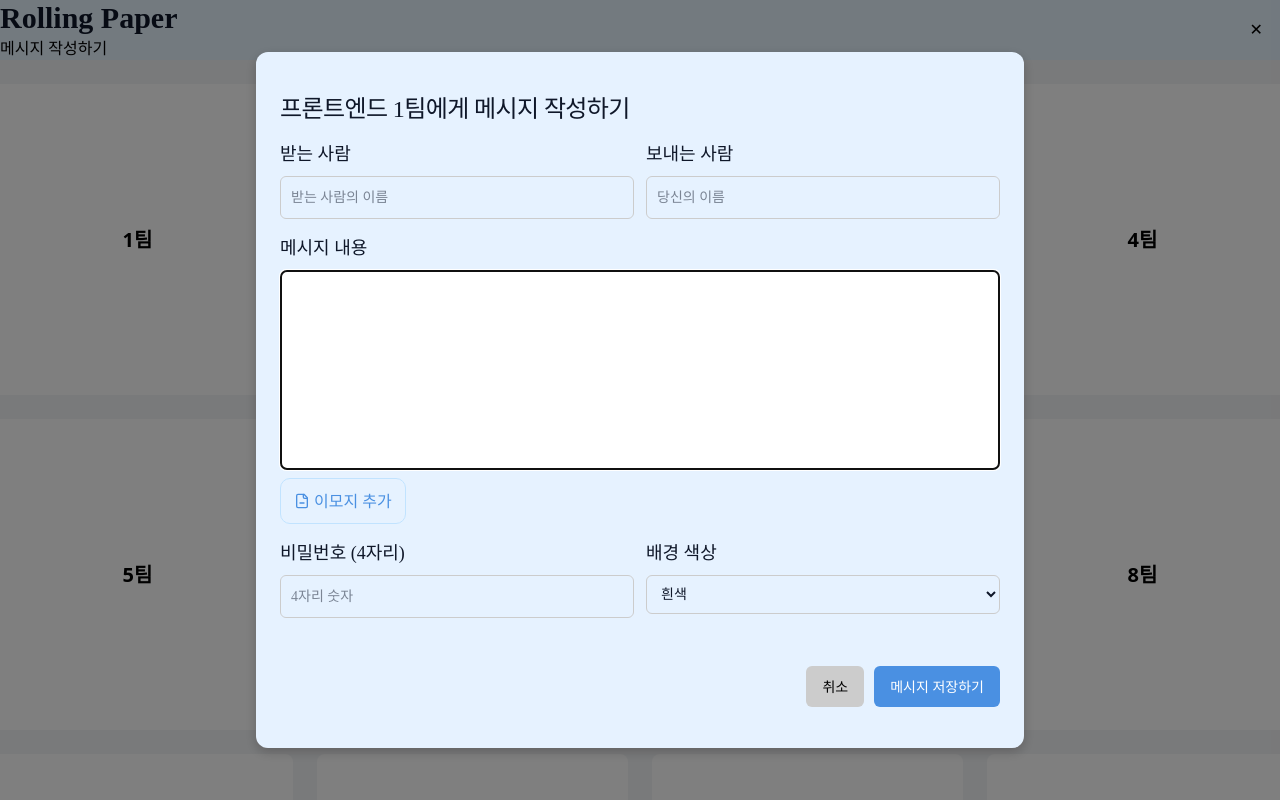
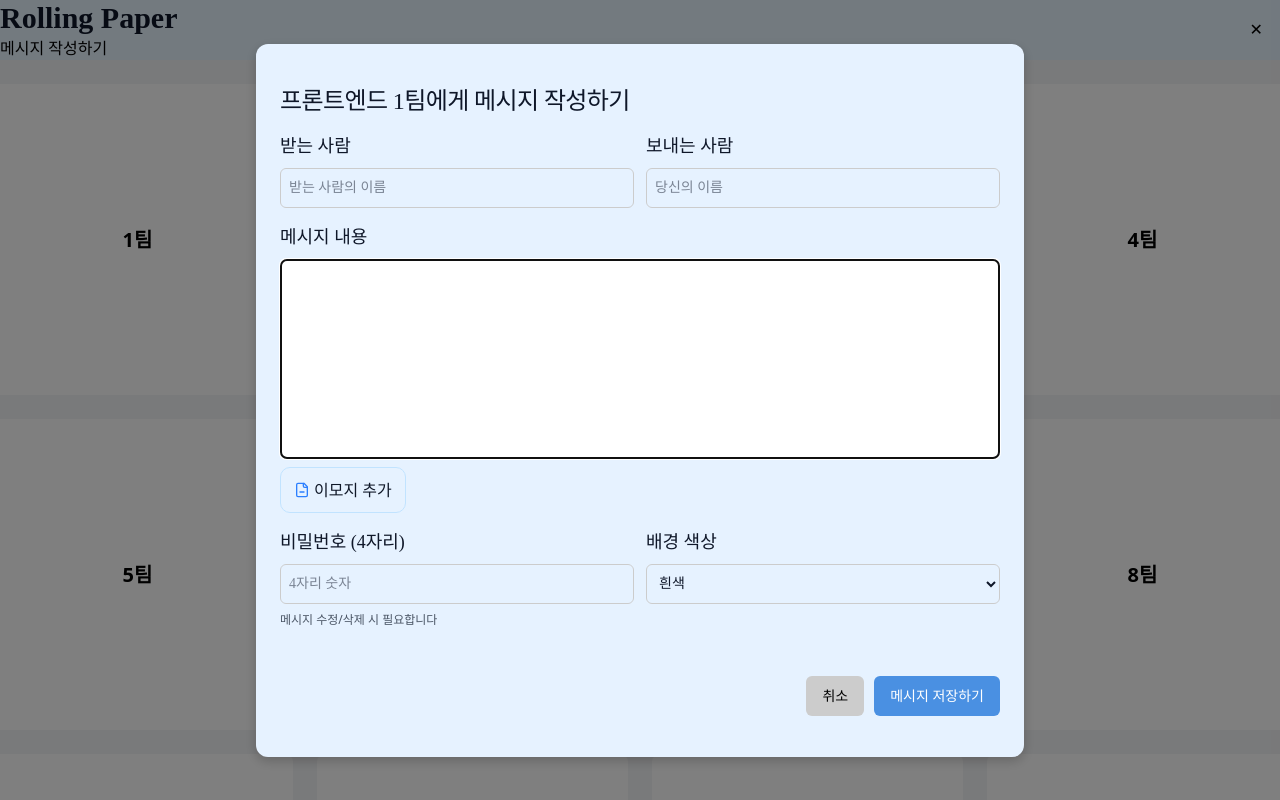
Before and after one commit to ph-1dnjs/front_5th_rolling_paper, a React (Vite) app: page / in a window 1280 px wide. Both pictures are taken after a click on the button "메시지 작성하기". Shown: the top 800 px of the page. Built offline with nearby package versions, Linux system fonts and the light colour scheme; a web font is replaced by a local one.

Commit message:
chore: 스타일을 tailwind로 교체하기

```diff
--- a/src/entities/createPost/ui/EmojiButton.css
+++ b/src/entities/createPost/ui/EmojiButton.css
@@ -1,14 +1,7 @@
-/* !! tailwind로 교체하면서 제거하기 */
-
 .emoji-button {
-  margin-top: 8px;
+  width: fit-content;
   padding: 10px 13px;
   border-radius: 10px;
-  color: #4a90e2;
   border: 1px solid var(--color-azure-88);
-  display: flex;
-  align-items: center;
-  justify-content: center;
   gap: 4px;
-  float: right;
 }
--- a/src/entities/createPost/ui/EmojiButton.tsx
+++ b/src/entities/createPost/ui/EmojiButton.tsx
@@ -8,8 +8,11 @@ interface EmojiButtonProps {
 }
 
 const EmojiButton: React.FC<EmojiButtonProps> = ({ onToggle }) => (
-  <button className='emoji-button' onClick={onToggle}>
-    <FileMinusIcon /> 이모지 추가
+  <button
+    className='emoji-button mt-2 text-blue-500 flex items-center justify-center float-right'
+    onClick={onToggle}
+  >
+    <FileMinusIcon /> <span className='text-gray-900'>이모지 추가</span>
   </button>
 );
 
--- a/src/entities/createPost/ui/EmojiPanel.css
+++ b/src/entities/createPost/ui/EmojiPanel.css
@@ -1,38 +1,18 @@
-/* !! tailwind class로 변경하기 */
 .emoji-panel {
-  background: #f9f9f9;
   border-radius: 12px;
-  padding: 16px;
   margin: 12px 0;
   box-shadow: 0 2px 6px rgba(0, 0, 0, 0.05);
 }
 
-.emoji-header {
-  display: flex;
-  justify-content: space-between;
-  align-items: center;
-  margin-bottom: 8px;
-}
-
-.emoji-grid {
-  display: grid;
+.emoji-box {
   grid-template-columns: repeat(auto-fill, minmax(40px, 1fr));
   gap: 10px;
 }
 
 .emoji-img {
-  width: 40px;
-  height: 40px;
-  object-fit: contain;
-  cursor: pointer;
-  border-radius: 6px;
   transition: transform 0.2s ease;
 }
 
 .emoji-img:hover {
   transform: scale(1.1);
 }
-
-.selected-emoji {
-  margin-top: 8px;
-}
--- a/src/entities/createPost/ui/EmojiPanel.tsx
+++ b/src/entities/createPost/ui/EmojiPanel.tsx
@@ -14,18 +14,18 @@ const EmojiPanel = (props: EmojiPanelProps) => {
   return (
     <>
       {show && (
-        <div className='emoji-panel'>
-          <div className='emoji-header'>
+        <div className='emoji-panel bg-gray-100 p-4'>
+          <div className='emoji-header flex justify-between items-center mb-2'>
             <strong>이모지 선택</strong>
             <button onClick={onClose}>✕</button>
           </div>
-          <div className='emoji-grid'>
+          <div className='emoji-box grid'>
             {emojiList.map((src) => (
               <img
                 key={src}
                 src={src}
                 alt='이모지'
-                className='emoji-img'
+                className='emoji-img w-10 h-10 object-contain cursor-pointer rounded-md'
                 onClick={() => onClickEmoji(src)}
               />
             ))}
--- a/src/entities/createPost/ui/FormRow.css
+++ b/src/entities/createPost/ui/FormRow.css
@@ -1,14 +1,9 @@
-/* !! tailwind로 교체하면서 제거하기 */
-
 .form-row {
-  display: flex;
   gap: 12px;
-  margin-bottom: 16px;
 }
 
-/* 반응형 */
 @media (max-width: 768px) {
-  .modal-row {
+  .form-row {
     flex-direction: column;
   }
 }
--- a/src/entities/createPost/ui/FormRow.tsx
+++ b/src/entities/createPost/ui/FormRow.tsx
@@ -7,7 +7,7 @@ interface FormRowProps {
 }
 
 const FormRow: React.FC<FormRowProps> = ({ children, rest }) => (
-  <div className='form-row' {...rest}>
+  <div className='form-row flex mb-4' {...rest}>
     {children}
   </div>
 );
--- a/src/entities/createPost/ui/FormSection.css
+++ /dev/null
@@ -1,7 +0,0 @@
-/* !! tailwind로 교체하면서 제거하기 */
-
-.form-section {
-  flex: 1;
-  display: flex;
-  flex-direction: column;
-}
--- a/src/entities/createPost/ui/FormSection.tsx
+++ b/src/entities/createPost/ui/FormSection.tsx
@@ -1,5 +1,4 @@
 import React, { ReactNode } from 'react';
-import './FormSection.css';
 
 interface FormSectionProps {
   label: string;
@@ -7,7 +6,7 @@ interface FormSectionProps {
 }
 
 const FormSection: React.FC<FormSectionProps> = ({ label, children }) => (
-  <div className='form-section'>
+  <div className='form-section flex flex-col w-full'>
     <label className='form-label'>{label}</label>
     {children}
   </div>
--- a/src/entities/createPost/ui/MessageEditor.css
+++ b/src/entities/createPost/ui/MessageEditor.css
@@ -1,11 +1,4 @@
-/* !! tailwind로 교체하면서 제거하기 */
-
 .message-editor {
-  width: 100%;
-  padding: 10px;
   min-height: 200px;
-  font-size: 14px;
   border: 1px solid #ccc;
-  border-radius: 6px;
-  background-color: #fff;
 }
--- a/src/entities/createPost/ui/MessageEditor.tsx
+++ b/src/entities/createPost/ui/MessageEditor.tsx
@@ -10,7 +10,7 @@ interface MessageEditorProps {
 const MessageEditor = forwardRef<HTMLDivElement, MessageEditorProps>(({ value, onChange }, ref) => (
   <div
     ref={ref}
-    className='message-editor'
+    className='message-editor w-full p-2 text-sm rounded-md bg-white'
     contentEditable
     suppressContentEditableWarning
     onInput={(e) => onChange((e.target as HTMLDivElement).innerText)}
--- a/src/features/createPost/ui/CreatePostModalContent.css
+++ b/src/features/createPost/ui/CreatePostModalContent.css
@@ -1,78 +1,43 @@
-/* !! tailwind로 교체하면서 제거하기 */
-
-.modal-header {
-  display: flex;
-  align-items: center;
-  justify-content: space-between;
-  padding: 16px 24px;
-}
-
 .modal-title {
-  display: flex;
-  align-items: center;
   gap: 8px;
-  font-size: 24px;
-  line-height: 32px;
   letter-spacing: -0.6px;
-
   .lucide-sparkles {
     color: var(--color-azure-61);
   }
 }
 
-.password-guide {
-  font-size: 12px;
-  line-height: 16px;
-  color: #6b7280;
-  margin-top: 8px;
-}
-
 .modal-close {
-  position: absolute;
   top: 17px;
   right: 17px;
-  cursor: pointer;
 }
 
 /* 본문 */
 .modal-body {
   padding: 0 24px 16px;
-  overflow-y: auto;
 }
+
 .form-section label {
   font-size: 18px;
   margin-bottom: 8px;
 }
 .form-section input,
 .form-section select {
-  width: 100%;
-  padding: 10px;
-  font-size: 14px;
   border: 1px solid #ccc;
-  border-radius: 6px;
 }
 
 .modal-actions {
-  display: flex;
-  justify-content: flex-end;
   gap: 10px;
 }
 
 /* 푸터 */
 .modal-footer {
   padding: 16px 24px;
-  display: flex;
-  align-items: center;
-  justify-content: flex-end;
   gap: 10px;
 }
 
 .modal-actions button {
   padding: 10px 16px;
-  font-size: 14px;
   border: none;
-  border-radius: 6px;
-  cursor: pointer;
 }
 .modal-actions button:first-of-type {
   background: #ccc;
--- a/src/features/createPost/ui/CreatePostModalContent.tsx
+++ b/src/features/createPost/ui/CreatePostModalContent.tsx
@@ -24,23 +24,26 @@ const CreatePostModalContent: React.FC<CreatePostModalContentProps> = ({ onClose
   }, []);
 
   function handleClickEmoji(src: string) {
+    editorRef.current?.focus();
     insertEmojiToSelection(src);
-    editorRef.current?.focus();
   }
 
   return (
     <>
-      <div className='modal-header'>
-        <h2 className='modal-title'>프론트엔드 1팀에게 메시지 작성하기</h2>
-        <button className='modal-close' onClick={onClose}>
+      <div className='modal-header flex items-center justify-between pt-4 pl-6 pr-6 pb-4'>
+        <h2 className='modal-title flex items-center text-2xl leading-8'>
+          프론트엔드 1팀에게 메시지 작성하기
+        </h2>
+        <button className='modal-close absolute cursor-pointer' onClick={onClose}>
           ✕
         </button>
       </div>
 
-      <div className='modal-body'>
+      <div className='modal-body overflow-y-auto'>
         <FormRow>
           <FormSection label='받는 사람'>
             <input
+              className='w-full p-2 text-sm rounded-md h-10'
               value={values.receiver}
               onChange={(e) => setField('receiver', e.target.value)}
               placeholder='받는 사람의 이름'
@@ -49,6 +52,7 @@ const CreatePostModalContent: React.FC<CreatePostModalContentProps> = ({ onClose
           </FormSection>
           <FormSection label='보내는 사람'>
             <input
+              className='w-full p-2 text-sm rounded-md h-10'
               value={values.sender}
               onChange={(e) => setField('sender', e.target.value)}
               placeholder='당신의 이름'
@@ -65,8 +69,7 @@ const CreatePostModalContent: React.FC<CreatePostModalContentProps> = ({ onClose
           />
         </FormSection>
 
-        <FormRow style={{ justifyContent: 'flex-end' }}>
-          {/* TODO: 위치 조정 및 tailwind로 치환하기 */}
+        <FormRow className='justify-end'>
           <EmojiButton onToggle={() => setField('showEmojiList', !values.message)} />
 
           <EmojiPanel
@@ -80,15 +83,21 @@ const CreatePostModalContent: React.FC<CreatePostModalContentProps> = ({ onClose
         <FormRow>
           <FormSection label='비밀번호 (4자리)'>
             <input
+              className='w-full p-2 text-sm rounded-md h-10'
               type='password'
               value={values.password}
               onChange={(e) => setField('password', e.target.value)}
               placeholder='4자리 숫자'
               maxLength={4}
             />
+            <p className='text-xs leading-4 text-gray-600 mt-2'>메시지 수정/삭제 시 필요합니다</p>
           </FormSection>
           <FormSection label='배경 색상'>
-            <select value={values.bgColor} onChange={(e) => setField('bgColor', e.target.value)}>
+            <select
+              className='w-full p-2 text-sm rounded-md h-10'
+              value={values.bgColor}
+              onChange={(e) => setField('bgColor', e.target.value)}
+            >
               <option value='white'>흰색</option>
               <option value='pink'>분홍</option>
               <option value='yellow'>노랑</option>
@@ -98,11 +107,14 @@ const CreatePostModalContent: React.FC<CreatePostModalContentProps> = ({ onClose
         </FormRow>
       </div>
 
-      <div className='modal-footer'>
-        {/* {error && <div className='error-message'>{error}</div>} */}
-        <div className='modal-actions'>
-          <button onClick={onClose}>취소</button>
-          <button onClick={validateAndSave}>메시지 저장하기</button>
+      <div className='modal-footer flex items-center justify-end'>
+        <div className='modal-actions flex justify-end'>
+          <button className='text-sm rounded-md cursor-pointer' onClick={onClose}>
+            취소
+          </button>
+          <button className='text-sm rounded-md cursor-pointer' onClick={validateAndSave}>
+            메시지 저장하기
+          </button>
         </div>
       </div>
     </>
```
